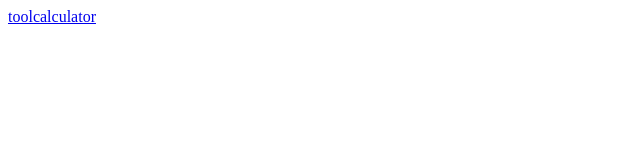
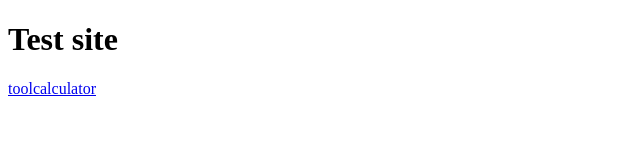
Before and after one commit to bgfxc4/bgfxc4.github.io, a plain HTML site: page index.html in a window 1280 px wide. Shown: the whole page, without its empty margins (0-640 px from the left). Drawn offline with Linux system fonts and the light colour scheme.

Commit message:
added header

```diff
--- a/index.html
+++ b/index.html
@@ -3,6 +3,7 @@
 	<head>
 	</head>
 	<body>
+		<h1>Test site</h1>
 		<a href="toolcalculator-bahmueller/">toolcalculator</a>
 	</body>
 </html>
```
